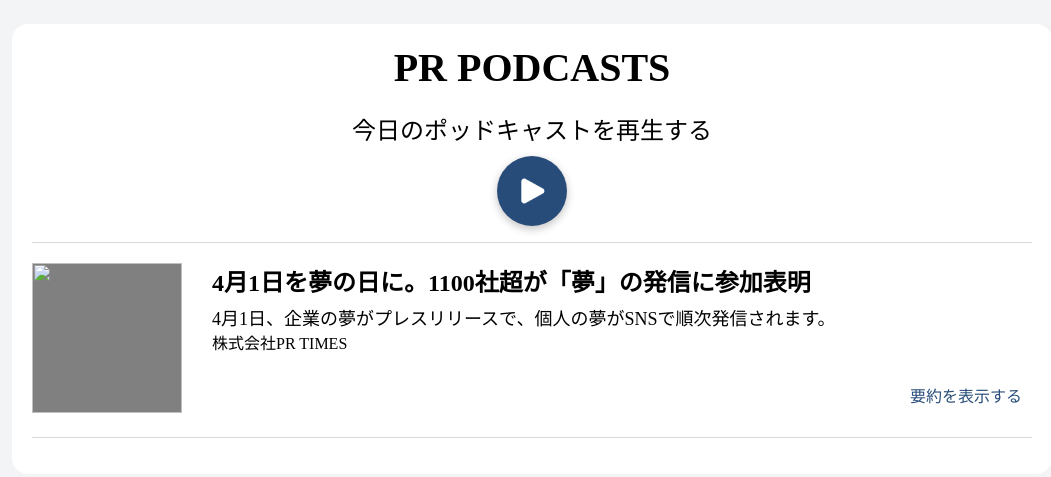
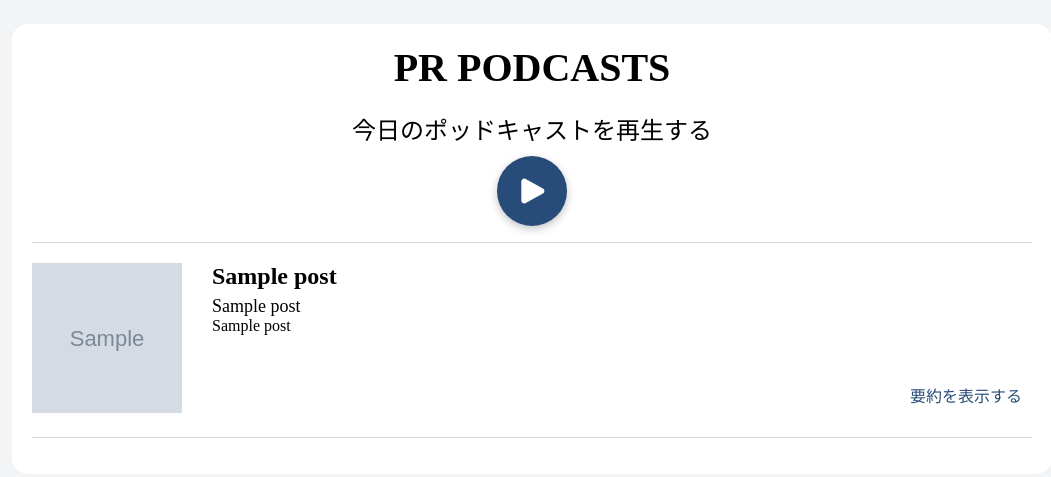
Before and after one commit to PRTIMES/hackathon2024-summer-team-d, a Django app: template project/templates/index.html in a window 1280 px wide. Shown: the top 477 px of the page, without its empty margins (108-1159 px from the left). Run offline with Django 5.2, Linux system fonts and the light colour scheme; the template is opened without the code that fills it: most values are stand-ins (such as "Sample title", 1, 10 or a date in 2020); grey boxes marked "Sample" are stand-in pictures; parts of the project's set-up code (start-up, migrations or seed data) failed here and were passed over.

Commit message:
add: htmlにデータ流し込み

```diff
--- a/project/app/views.py
+++ b/project/app/views.py
@@ -1,5 +1,5 @@
 import os
-
+from .jounrnal import get_api_data
 import requests
 from django.http import HttpResponse
 from django.shortcuts import render
@@ -8,8 +8,8 @@ from django.shortcuts import render
 
 
 def indexfunc(request):
-    return render(request, "index.html")
-
+    res = get_api_data()
+    return render(request, "index.html", {"releases": res})
 
 def convert_json_to_html(data):
     """
--- a/project/static/style.css
+++ b/project/static/style.css
@@ -9,6 +9,10 @@ main {
   padding: 20px;
   background: white;
   border-radius: 16px;
+}
+
+a {
+  text-decoration: none;
 }
 
 h1 {
@@ -39,8 +43,10 @@ p {
   padding: 0;
 }
 
-h3 {
+.title {
   font-size: 24px;
+  font-weight: bold;
+  color: black;
 }
 
 .main-contents {
@@ -92,6 +98,7 @@ h3 {
 .main-image {
   width: 150px;
   height: 150px;
+  object-fit: cover;
   background: gray;
 }
 
@@ -108,6 +115,7 @@ h3 {
 }
 
 .item-desc {
+  display: none;
   padding: 20px;
   padding-bottom: 0;
 }
--- a/project/templates/index.html
+++ b/project/templates/index.html
@@ -1,10 +1,10 @@
+{% load static %}
 <!DOCTYPE html>
 <html lang="en">
   <head>
     <meta charset="UTF-8" />
     <meta name="viewport" content="width=device-width, initial-scale=1.0" />
     <title>PR PODCASTS</title>
-    {% load static %}
     <link rel="stylesheet" href="{% static 'style.css' %}" />
   </head>
   <body>
@@ -20,51 +20,62 @@
           </button>
         </div>
         <ul class="list">
+          {% for post in releases %}
           <li class="item">
             <div class="item-main">
               <div class="left">
-                <img src="" alt="" class="main-image" />
+                <img src="{{ post.main_image }}" alt="" class="main-image" />
               </div>
               <div class="right">
-                <h3 class="title">
-                  4月1日を夢の日に。1100社超が「夢」の発信に参加表明
-                </h3>
-                <p class="sub-title">
-                  4月1日、企業の夢がプレスリリースで、個人の夢がSNSで順次発信されます。
-                </p>
-                <p class="company-name">株式会社PR TIMES</p>
+                <a href="{{ post.url }}" class="title" target="_blank">
+                  {{ post.title }}
+                </a>
+                <p class="sub-title">{{ post.subtitle }}</p>
+                <p class="company-name">{{ post.company_name }}</p>
               </div>
               <div class="bottom">
-                <div class="display-btn" id="toggle-btn">
+                <div class="display-btn">
                   <p>要約を表示する</p>
                 </div>
               </div>
             </div>
-            <div class="item-desc" id="toggle-element">
-              <p class="desc-text">
+            <div class="item-desc">
+              <!-- <p class="desc-text">
                 要約した文章です要約した文章です要約した文章です要約した文章です要約した文章です要約した文章です要約した文章です要約した文章です要約した文章です要約した文章です要約した文章です
                 要約した文章です要約した文章です要約した文章です要約した文章です要約した文章です要約した文章です要約した文章です要約した文章です要約した文章です要約した文章です要約した文章です
                 要約した文章です要約した文章です要約した文章です要約した文章です要約した文章です要約した文章です要約した文章です要約した文章です要約した文章です要約した文章です要約した文章です
                 要約した文章です要約した文章です要約した文章です要約した文章です要約した文章です要約した文章です要約した文章です要約した文章です要約した文章です要約した文章です要約した文章です
-              </p>
+              </p> -->
+              {{ post.body }}
             </div>
           </li>
+          {% endfor %}
         </ul>
+        <ul class="data-list"></ul>
       </div>
     </main>
   </body>
   <script>
-    document.addEventListener("DOMContentLoaded", function () {
-      const button = document.getElementById("toggle-btn");
-      const element = document.getElementById("toggle-element");
+    document.addEventListener("DOMContentLoaded", function() {
+    // すべての.toggle-btn要素を取得
+    const buttons = document.querySelectorAll(".display-btn");
 
-      button.addEventListener("click", function () {
-        if (element.style.display === "none" || element.style.display === "") {
-          element.style.display = "block"; // 要素を表示
-        } else {
-          element.style.display = "none"; // 要素を非表示
-        }
-      });
+    buttons.forEach(button => {
+        button.addEventListener("click", function() {
+            // 現在のボタンの次の.siblingの.item-descを取得
+            const itemDesc = this.closest('.item-main').nextElementSibling;
+
+            // 表示・非表示を切り替え
+            if (itemDesc.style.display === "none" || itemDesc.style.display === "") {
+                itemDesc.style.display = "block"; // 要素を表示
+                this.querySelector('p').textContent = '要約を非表示にする';
+            } else {
+                itemDesc.style.display = "none"; // 要素を非表示
+                this.querySelector('p').textContent = '要約を表示する';
+            }
+        });
     });
+});
+
   </script>
 </html>
```
Also changed, not shown: project/app/jounrnal.py (+20 -10 lines).
